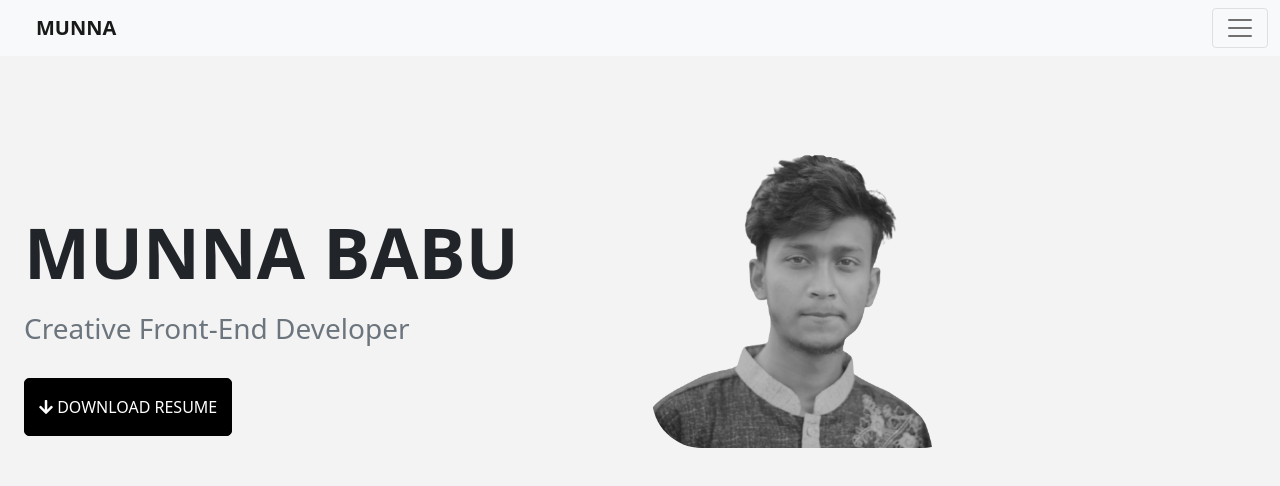
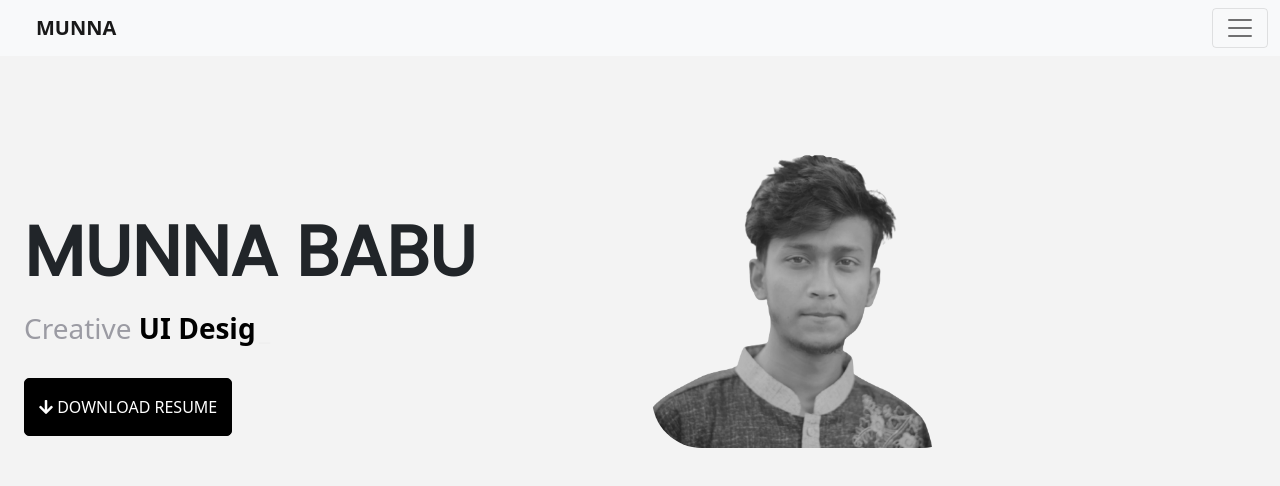
Before and after one commit to Munna-Mahmud/Final_Protfolio, a React (Create React App) app: page / in a window 1280 px wide. Shown: the top 486 px of the page. Built offline with nearby package versions, Linux system fonts and the light colour scheme.

Commit message:
banner typewriter done and work on font-family

```diff
--- a/package.json
+++ b/package.json
@@ -4,10 +4,6 @@
   "private": true,
   "dependencies": {
     "@emailjs/browser": "^3.4.0",
-    "@emotion/react": "^11.7.1",
-    "@emotion/styled": "^11.6.0",
-    "@mui/icons-material": "^5.3.0",
-    "@mui/material": "^5.3.0",
     "@nature-ui/core": "^1.3.0",
     "@testing-library/jest-dom": "^5.16.1",
     "@testing-library/react": "^12.1.2",
@@ -19,6 +15,7 @@
     "react-router-dom": "^5.2.0",
     "react-router-hash-link": "^2.4.3",
     "react-scripts": "5.0.0",
+    "react-simple-typewriter": "^3.0.1",
     "web-vitals": "^2.1.3"
   },
   "scripts": {
--- a/src/components/Home/Banner/Banner.jsx
+++ b/src/components/Home/Banner/Banner.jsx
@@ -1,5 +1,6 @@
 import React from 'react';
 import './Banner.css';
+import { Typewriter } from 'react-simple-typewriter'
 // import { Row, Col } from 'react-bootstrap';
 // import banner from ''
 
@@ -9,9 +10,24 @@ const Banner = () => {
             <div class="row">
                 <div class="col-md-6 text-start mt-5 pt-5">
                     <div className='pt-5 banner'>
-                        <h1 className='name_title'>MUNNA BABU</h1>
-                        <h3 className="pb-4 text-secondary">Creative Front-End Developer</h3>
-                        <button className='pt-3 pb-3 ' ><a className='ps-2 pe-2'  target="_blank" href="https://drive.google.com/file/d/16GsHo8Ze-kMyPLB3QuCgTdXXt9bWVAsr/view?usp=sharing"><i class="fas fa-arrow-down"></i> DOWNLOAD RESUME</a></button>
+                        <h1 className='name_title' style={{fontFamily:"Poppins"}}>MUNNA BABU</h1>
+                        <h3 className="pb-4 " style={{color:'#9B9BA3'}}>Creative
+                            <span style={{ color: 'black', fontWeight: 'bold' }}>
+                                {/* Style will be inherited from the parent element */}
+                                <Typewriter
+                                    words={[' Front-End Developer', ' UI Designer', ' MERN Stack Developer']}
+                                    cursor
+                                    cursorStyle='_'
+                                    typeSpeed={70}
+                                    loop={10}
+                                    deleteSpeed={50}
+                                    delaySpeed={1000}
+
+                                />
+                            </span>
+
+                        </h3>
+                        <button className='pt-3 pb-3 ' ><a className='ps-2 pe-2' target="_blank" href="https://drive.google.com/file/d/16GsHo8Ze-kMyPLB3QuCgTdXXt9bWVAsr/view?usp=sharing"><i class="fas fa-arrow-down"></i> DOWNLOAD RESUME</a></button>
                     </div>
                 </div>
                 <div class="col-md-6  text-end pb-4 pt-4 mt-5">
```
Also changed, not shown: 2 other files (tests, documents, lock files or other folders).
